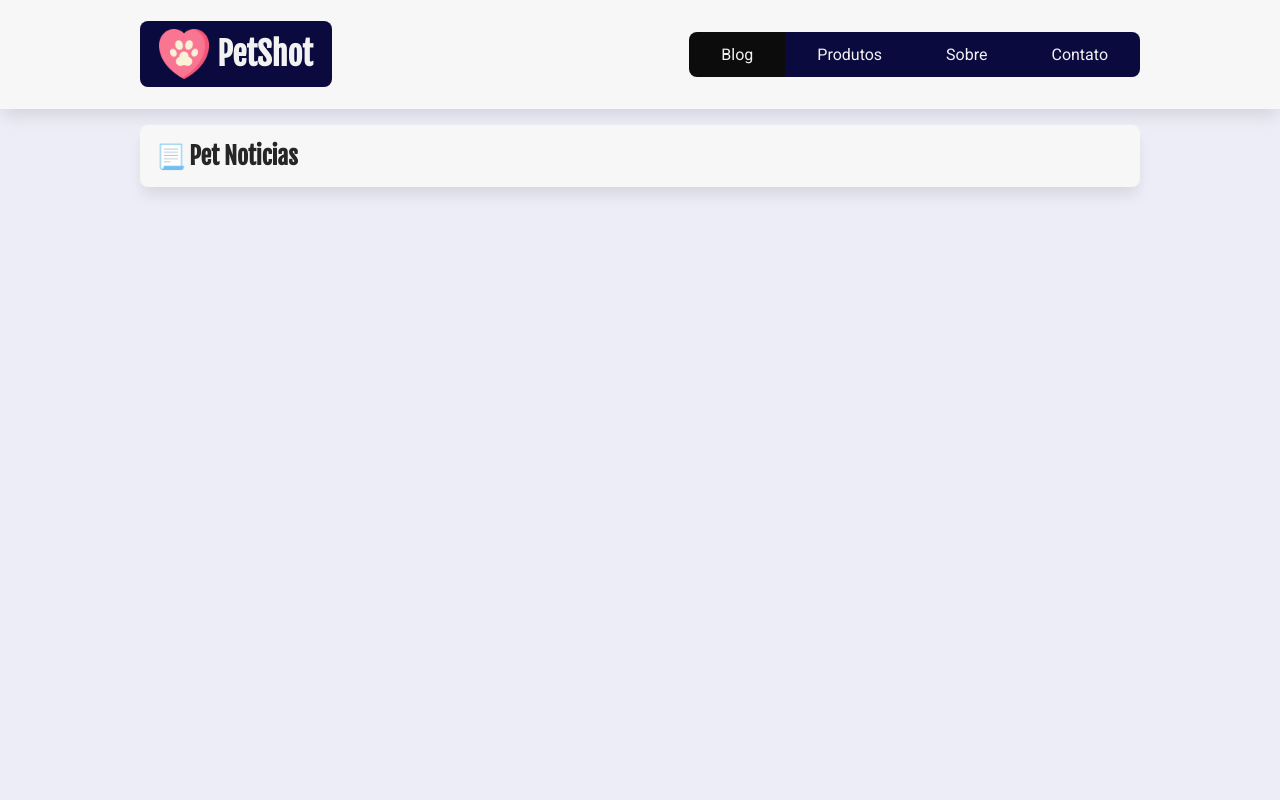
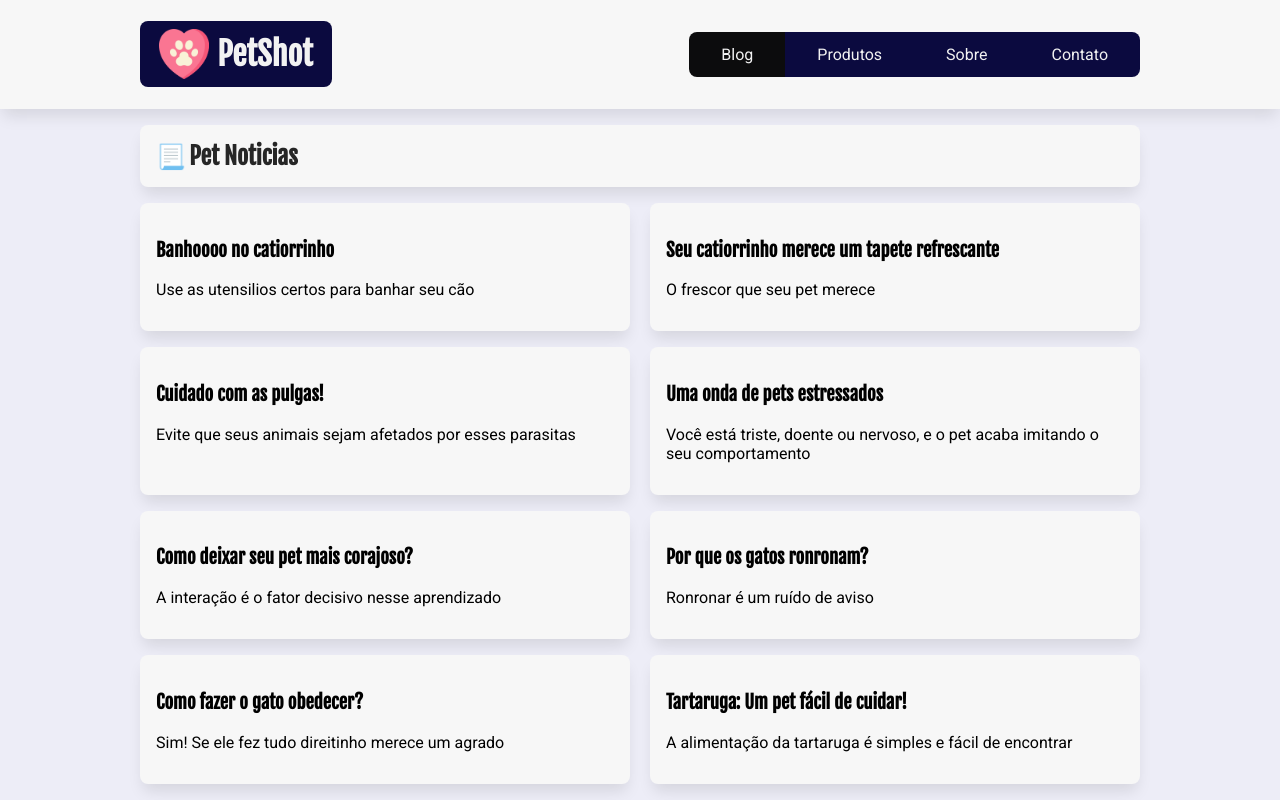
Before and after one commit to R0drigo-Pedroso/projeto-react-petshop, a React (Create React App) app: page / in a window 1280 px wide. Built offline with nearby package versions, Linux system fonts and the light colour scheme; data requests are answered from the project's data file.

Commit message:
Uso do useEffect
useEffect permitir um maior controle sobre "efeitos colaterais" na execução do componente.

```diff
--- a/db.json
+++ b/db.json
@@ -65,15 +65,6 @@
       "subtitulo": "A alimentação da tartaruga é simples e fácil de encontrar",
       "descricao": "A dieta deve contar com a ingestão de ração, frutas e vegetais como cenouras, maças e mamão, além de feijão verde e espinafre. Outro complemento essencial para a manutenção da proteína é a ingestão de tenébrios vivos ou desidratados. O normal é que um animal jovem coma mais carne, mas passe a preferir frutas e legumes quando for ficando idoso. A alimentação deve ser composta por aproximadamente 80% a 90% de legumes e flores e somente 10% a 20% de frutas.",
       "categoria": "bem-estar"
-    },
-    {
-      "id": 9
-    },
-    {
-      "id": 10
-    },
-    {
-      "id": 11
     }
   ],
   "contatos": []
--- a/src/components/ListaPosts/ListaPosts.jsx
+++ b/src/components/ListaPosts/ListaPosts.jsx
@@ -10,9 +10,6 @@ import estilo from "./ListaPosts.module.css";
 const ListaPosts = () => {
   /* Iniciamos o state do componente com um array vazio, para posteriomente "preenchê-lo" com os dados vindos da API. Esta atribuição será feita com auxilio do setPosts (set - servirá para manipulação de dados) */
   const [posts, setPosts] = useState([]);
-
-  console.log(servidorApi);
-  const postsTemp = [];
 
   useEffect(() => {
     async function getPosts() {
@@ -27,10 +24,23 @@ const ListaPosts = () => {
     getPosts();
   }, []);
 
+  /* Sobre useEffect
+   *Este hook visa permitir um maior controle sobre "efeitos colaterais" na execução do componente.
+
+   Recebe dois parâmetros:
+   1º Função callback com o que será executado (monitora o que foi programado).
+
+   2º Lista de dependencias que indicarão ao useEffect quando ele deverá funcionar.
+
+   -se não passar a lista (ou seja, se deixar sem []), useEffect executará toda vez que o componente for renderizado. Portanto, o callback se torna um loop o infinito.
+
+   -se passar a lista vazia (ou seja, deixar p [] vazio), useEffect executará somente no momento que o componnte é renderizado pela primeira vez, evitando o loop infinito do callback
+   */
+
   return (
     <div className={estilo.lista_posts}>
       {/* Função utilizando map */}
-      {postsTemp.map(({ id, titulo, subtitulo }) => {
+      {posts.map(({ id, titulo, subtitulo }) => {
         return (
           <article key={id} className={estilo.post}>
             <h3>{titulo}</h3>
```
